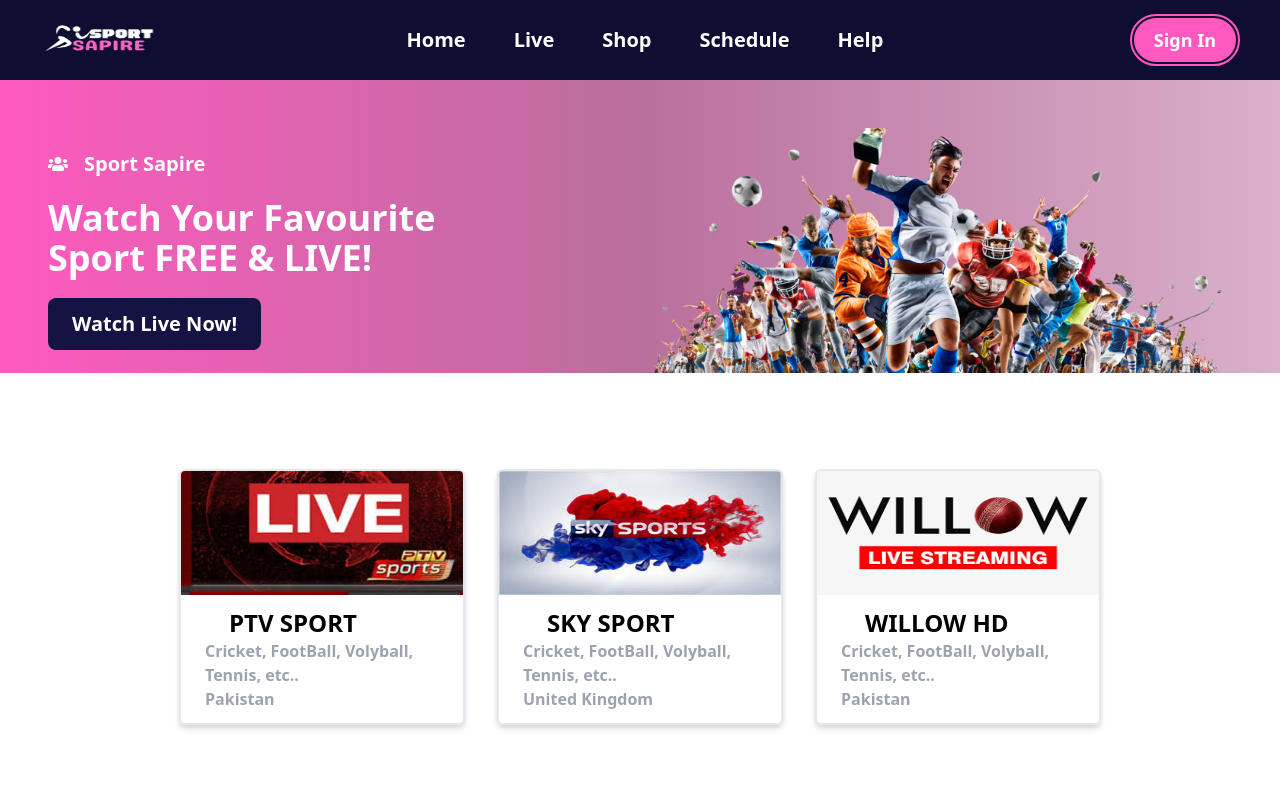
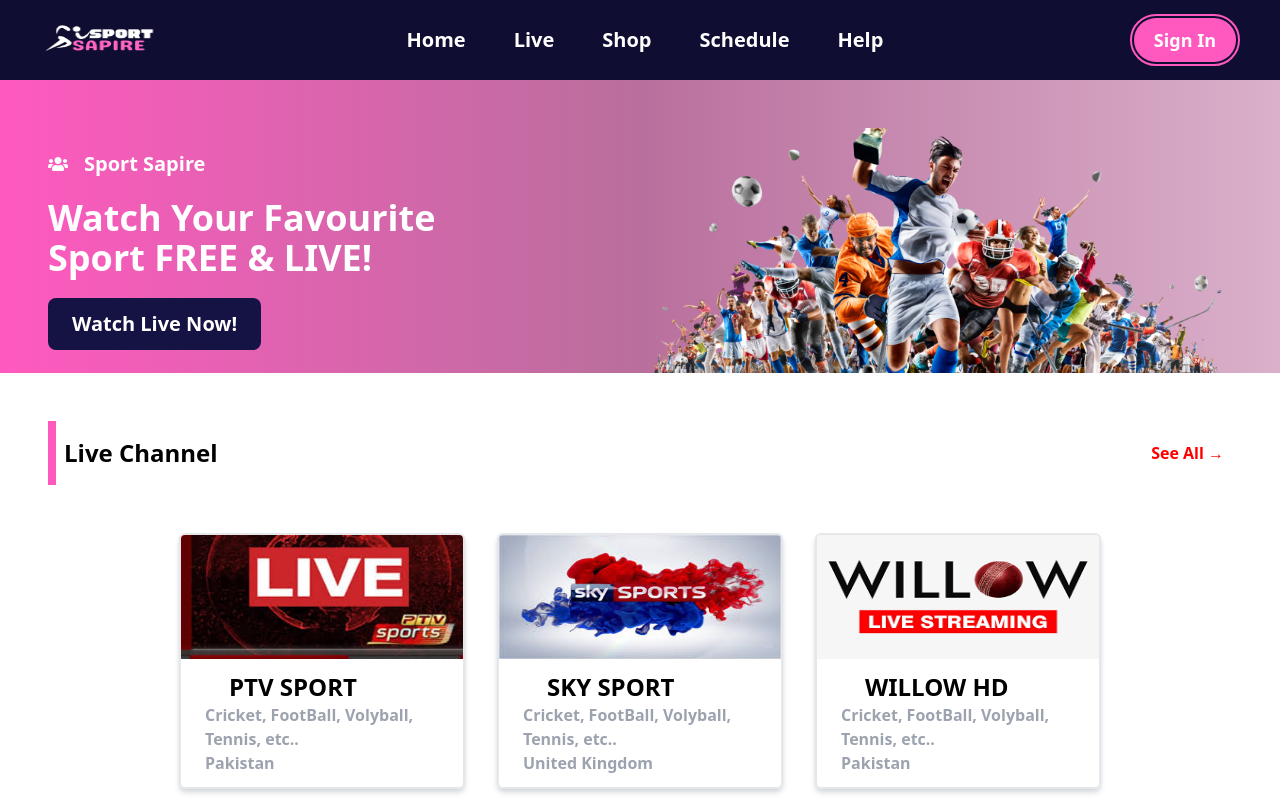
Before and after one commit to mhmAdmin1122/sportsapire, a Next.js app: page / in a window 1280 px wide. Shown: the top 800 px of the page. Built offline with nearby package versions, Linux system fonts and the light colour scheme; some icons are missing.

Commit message:
breadcrums aded

```diff
--- /dev/null
+++ b/pages/Components/B/BreadCrumbs.tsx
@@ -0,0 +1,13 @@
+import Link from 'next/link'
+import React from 'react'
+
+const BreadCrumbs = ({ bredName, LinkTxt, URL }: any) => {
+    return (
+        <div className='flex flex-wrap items-center justify-between px-2 py-4 border-l-[8px] border-[#ff59bf]'>
+            <h2 className='text-2xl font-bold'>{bredName}</h2>
+            <Link href={URL} className='text-[#ff0000] font-bold hover:text-[#151244ce]'>{LinkTxt} &rarr;</Link>
+        </div>
+    )
+}
+
+export default BreadCrumbs
--- a/pages/index.tsx
+++ b/pages/index.tsx
@@ -2,6 +2,7 @@
 import Layout from "./Components/L/Layout";
 import Herobanner from "./Components/H/Herobanner";
 import ChannelList from "./Components/C/ChannelList";
+import BreadCrumbs from "./Components/B/BreadCrumbs";
 
 export default function Home() {
   return (
@@ -13,7 +14,7 @@
       <Layout>
         <Herobanner />
         <div className='px-12 py-12'>
-
+          <BreadCrumbs bredName="Live Channel" LinkTxt="See All" URL="/SubPages/live" />
           <ChannelList />
         </div>
       </Layout>
```
